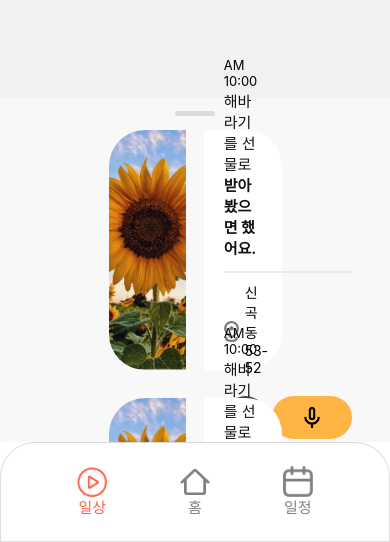
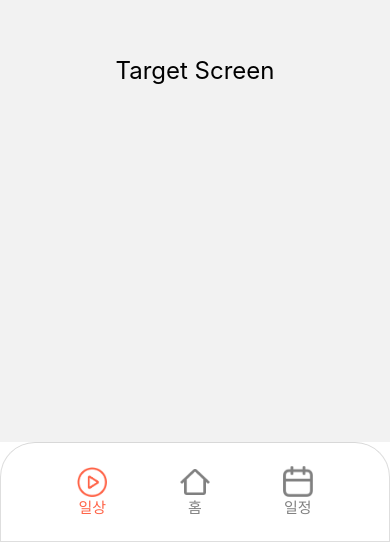
Before and after one commit to happy7yong/CoBal, a React Native app: screen /Target in a window 390 px wide. Shown: the part 302-844 px from the top of the page. Built offline with nearby package versions, Linux system fonts and the light colour scheme.

Commit message:
feat : 일상탭에서 앨범을 선택하면 target으로 들어가게 됨.

```diff
--- a/App.tsx
+++ b/App.tsx
@@ -1,16 +1,28 @@
+// App.tsx
 import React from 'react';
 import { View, Text, Image, StyleSheet } from 'react-native';
 import { NavigationContainer } from '@react-navigation/native';
 import { createBottomTabNavigator } from '@react-navigation/bottom-tabs';
+import { createStackNavigator } from '@react-navigation/stack';
 
-import HomeScreen from './components/HomeScreen'; // Import HomeScreen
+import HomeScreen from './components/HomeScreen';
 import DailyScreen from './components/DailyScreen';
 import ScheduleScreen from './components/Schedule/ScheduleScreen';
+import TargetScreen from './components/TargetScreen'; // Import TargetScreen
 
-// Assuming you have these styles defined in your styles file
 import { styles } from './components/styles';
 
 const Tab = createBottomTabNavigator();
+const Stack = createStackNavigator();
+
+const DailyStack = () => {
+  return (
+    <Stack.Navigator screenOptions={{ headerShown: false }}>
+      <Stack.Screen name="Daily" component={DailyScreen} />
+      <Stack.Screen name="Target" component={TargetScreen} />
+    </Stack.Navigator>
+  );
+};
 
 const App: React.FC = () => {
   return (
@@ -55,7 +67,6 @@ const App: React.FC = () => {
             elevation: 0,
             paddingRight: 40,
             paddingLeft: 40,
-
           },
           tabBarLabelStyle: {
             fontSize: 15,
@@ -69,7 +80,7 @@ const App: React.FC = () => {
           tabBarInactiveTintColor: 'gray',
         })}
       >
-        <Tab.Screen name="일상" component={DailyScreen} />
+        <Tab.Screen name="일상" component={DailyStack} />
         <Tab.Screen name="홈" component={HomeScreen} />
         <Tab.Screen name="일정" component={ScheduleScreen} />
       </Tab.Navigator>
--- a/components/DailyScreen.tsx
+++ b/components/DailyScreen.tsx
@@ -1,5 +1,7 @@
+// components/DailyScreen.tsx
 import React, { useState, useRef } from 'react';
-import { View, Image, FlatList, Dimensions, Animated, Text, ScrollView } from 'react-native';
+import { View, Image, FlatList, Dimensions, Animated, Text, ScrollView, TouchableOpacity } from 'react-native';
+import { useNavigation } from '@react-navigation/native';
 import { styles } from './DailyScreen-styles';
 
 const images = [
@@ -13,6 +15,7 @@ const { width } = Dimensions.get('window');
 const DailyScreen: React.FC = () => {
   const [currentIndex, setCurrentIndex] = useState(0);
   const animatedValue = useRef(new Animated.Value(0)).current;
+  const navigation = useNavigation();
 
   const onScroll = (event: any) => {
     const index = Math.round(event.nativeEvent.contentOffset.x / width);
@@ -26,7 +29,6 @@ const DailyScreen: React.FC = () => {
 
   const renderIndicators = () => {
     return (
-
       <View style={styles.indicatorContainer}>
         {images.map((_, index) => {
           const indicatorWidth = animatedValue.interpolate({
@@ -52,7 +54,12 @@ const DailyScreen: React.FC = () => {
     );
   };
 
+  const handlePress = () => {
+    navigation.navigate('Target');  // 'Target' 화면으로 이동
+  };
+
   return (
+    <TouchableOpacity onPress={handlePress} style={styles.scrollViewContainer}>
       <ScrollView contentContainerStyle={styles.scrollViewContainer}>
         <View style={styles.flatListContainer}>
           <FlatList
@@ -68,56 +75,48 @@ const DailyScreen: React.FC = () => {
             )}
             keyExtractor={(item, index) => index.toString()}
           />
-
           {renderIndicators()}
-
         </View>
         <View style={styles.dailyInner}>
           <View style={styles.innerBar}></View>
           <View style={styles.dailyContainer}>
-              <Image source={require('../assets/png/Sunflower-image.png')}
-              style={styles.dailyContentImage} />
+            <Image source={require('../assets/png/Sunflower-image.png')} style={styles.dailyContentImage} />
             <View style={styles.rightContainer}>
               <Text style={styles.TimeText}>AM 10:00</Text>
-                <Text style={styles.thinkText1}>해바라기를 선물로</Text><Text style={styles.thinkText2}>받아봤으면 했어요.</Text>
+              <Text style={styles.thinkText1}>해바라기를 선물로</Text>
+              <Text style={styles.thinkText2}>받아봤으면 했어요.</Text>
               <View style={styles.line}></View>
               <View style={styles.distance}>
-                    <Image source={require('../assets/png/distance.png')}
-                                  style={styles.distanceImage} />
+                <Image source={require('../assets/png/distance.png')} style={styles.distanceImage} />
                 <Text style={styles.GPSText}>신곡동 53-52</Text>
               </View>
               <View style={styles.btnInner}>
                 <View style={styles.soundContainer}>
-                        <Image source={require('../assets/png/sound.png')}
-                          style={styles.SIcon} />
+                  <Image source={require('../assets/png/sound.png')} style={styles.SIcon} />
                 </View>
                 <View style={styles.recorderContainer}>
-                        <Image source={require('../assets/png/recorder.png')}
-                          style={styles.RIcon} />
+                  <Image source={require('../assets/png/recorder.png')} style={styles.RIcon} />
                 </View>
               </View>
             </View>
           </View>
           <View style={styles.dailyContainer}>
-                      <Image source={require('../assets/png/Sunflower-image.png')}
-                      style={styles.dailyContentImage} />
+            <Image source={require('../assets/png/Sunflower-image.png')} style={styles.dailyContentImage} />
             <View style={styles.rightContainer}>
               <Text style={styles.TimeText}>AM 10:00</Text>
-                        <Text style={styles.thinkText1}>해바라기를 선물로</Text><Text style={styles.thinkText2}>받아봤으면 했어요.</Text>
+              <Text style={styles.thinkText1}>해바라기를 선물로</Text>
+              <Text style={styles.thinkText2}>받아봤으면 했어요.</Text>
               <View style={styles.line}></View>
               <View style={styles.distance}>
-                            <Image source={require('../assets/png/distance.png')}
-                                          style={styles.distanceImage} />
+                <Image source={require('../assets/png/distance.png')} style={styles.distanceImage} />
                 <Text style={styles.GPSText}>신곡동 53-52</Text>
               </View>
               <View style={styles.btnInner}>
                 <View style={styles.soundContainer}>
-                                <Image source={require('../assets/png/sound.png')}
-                                  style={styles.SIcon} />
+                  <Image source={require('../assets/png/sound.png')} style={styles.SIcon} />
                 </View>
                 <View style={styles.recorderContainer}>
-                                <Image source={require('../assets/png/recorder.png')}
-                                  style={styles.RIcon} />
+                  <Image source={require('../assets/png/recorder.png')} style={styles.RIcon} />
                 </View>
               </View>
             </View>
@@ -125,6 +124,7 @@ const DailyScreen: React.FC = () => {
           <View style={styles.emptyContainer}></View>
         </View>
       </ScrollView>
+    </TouchableOpacity>
   );
 };
 
--- /dev/null
+++ b/components/TargetScreen.tsx
@@ -0,0 +1,24 @@
+// components/TargetScreen.tsx
+import React from 'react';
+import { View, Text, StyleSheet } from 'react-native';
+
+const TargetScreen: React.FC = () => {
+  return (
+    <View style={styles.container}>
+      <Text style={styles.text}>Target Screen</Text>
+    </View>
+  );
+};
+
+const styles = StyleSheet.create({
+  container: {
+    flex: 1,
+    justifyContent: 'center',
+    alignItems: 'center',
+  },
+  text: {
+    fontSize: 24,
+  },
+});
+
+export default TargetScreen;
```
Lines whose indentation alone changed are shown as unchanged.
